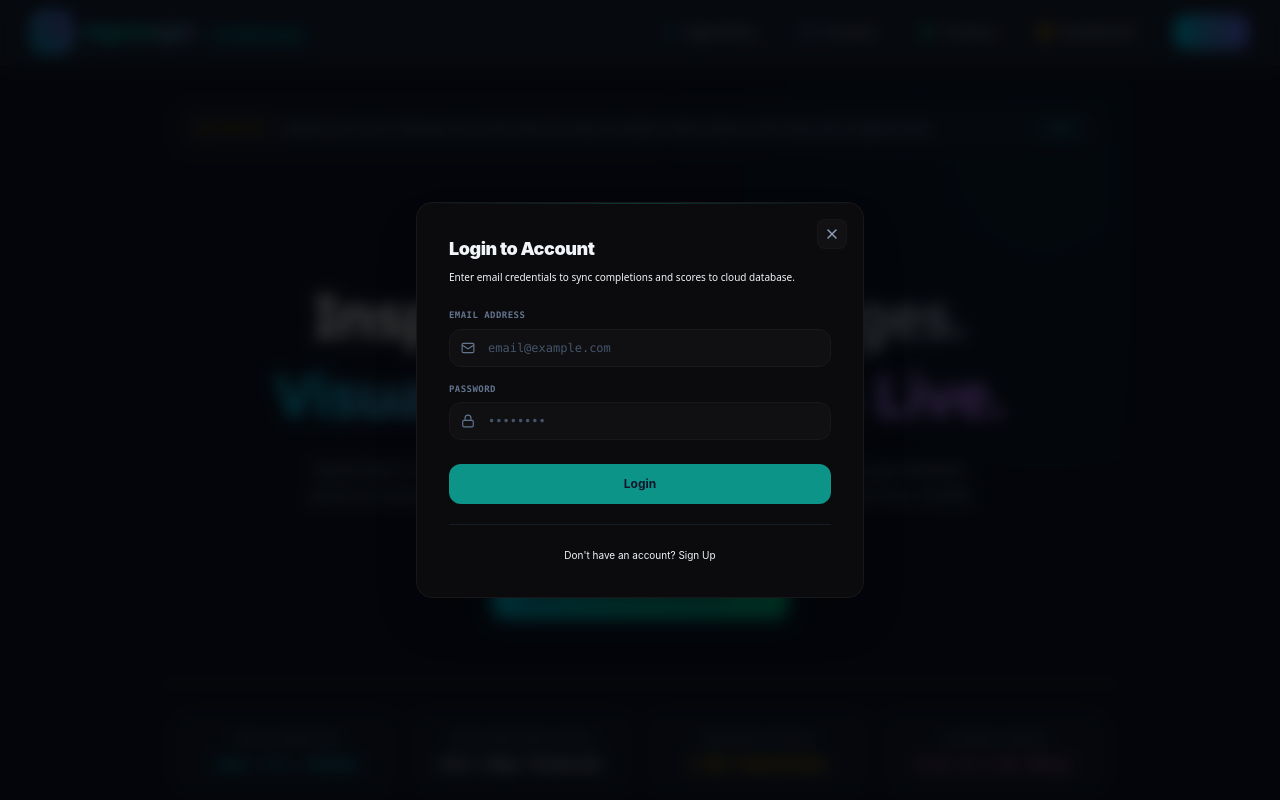
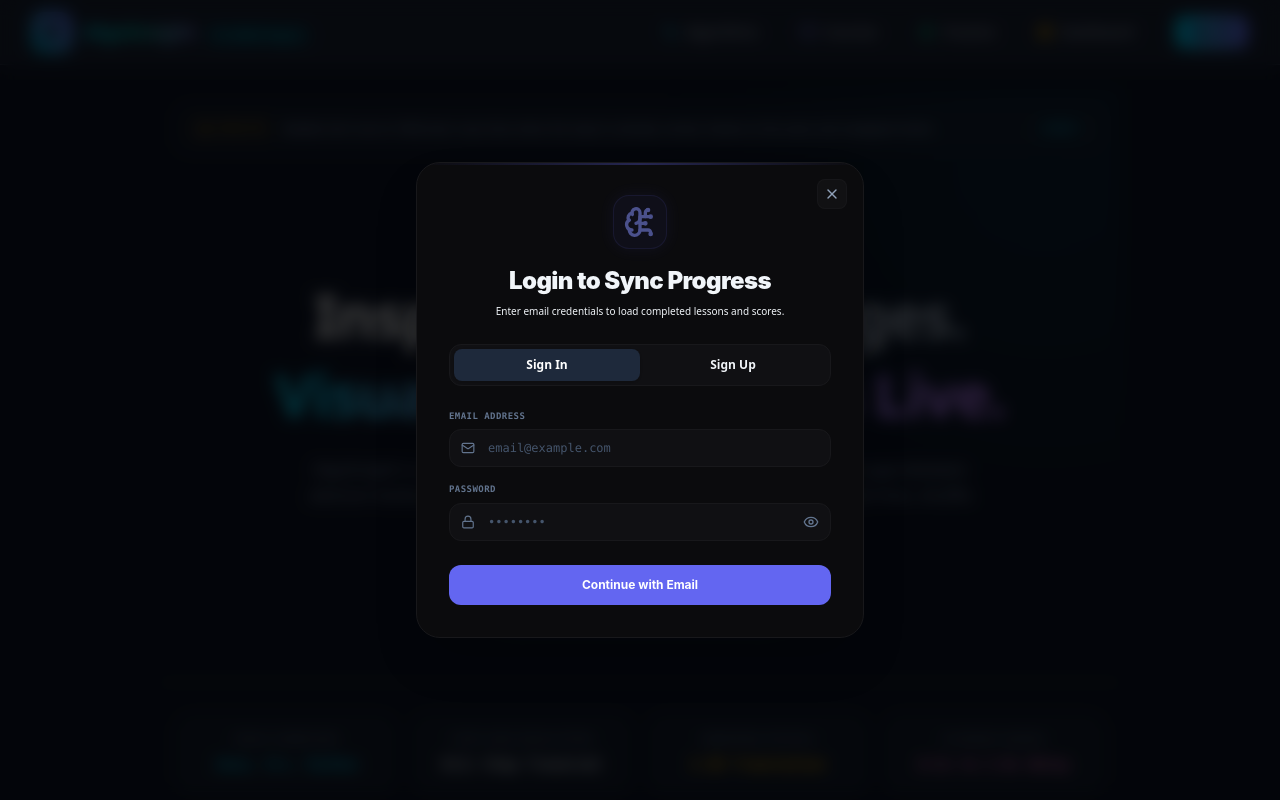
Before and after one commit to deekshagarg1/AlgoInsight, a React (Vite) app in the folder client/: page /#/home in a window 1280 px wide. Both pictures are taken after a click on the button "Sign In". Shown: the top 800 px of the page. Built offline with nearby package versions, Linux system fonts and the light colour scheme.

Commit message:
feat: implement custom Toast alerts and upgrade AuthModal design with tab selectors

```diff
--- a/client/src/components/AuthModal.jsx
+++ b/client/src/components/AuthModal.jsx
@@ -1,6 +1,6 @@
 import React from 'react';
 import { AuthContext } from '../context/AuthContext';
-import { X, Lock, Mail, User, AlertCircle, Loader2 } from 'lucide-react';
+import { X, Lock, Mail, User, AlertCircle, Loader2, Eye, EyeOff, BrainCircuit } from 'lucide-react';
 
 export default function AuthModal({ isOpen, onClose, onSuccess }) {
   const { login, signup } = React.useContext(AuthContext);
@@ -8,15 +8,35 @@ export default function AuthModal({ isOpen, onClose, onSuccess }) {
   const [name, setName] = React.useState('');
   const [email, setEmail] = React.useState('');
   const [password, setPassword] = React.useState('');
+  const [showPassword, setShowPassword] = React.useState(false);
 
   const [error, setError] = React.useState('');
   const [loading, setLoading] = React.useState(false);
+
+  // Password criteria calculations (preserved exactly)
+  const hasMinLength = password.length >= 6;
+  const hasNumber = /\d/.test(password);
+  const hasSpecialOrUpper = /[A-Z]/.test(password) || /[^a-zA-Z0-9]/.test(password);
+
+  const getPasswordScore = () => {
+    let score = 0;
+    if (password.length > 0) {
+      if (hasMinLength) score++;
+      if (hasNumber) score++;
+      if (hasSpecialOrUpper) score++;
+    }
+    return score;
+  };
+
+  const passwordScore = getPasswordScore();
+  const isPasswordStrong = passwordScore === 3;
 
   // Reset fields when modal toggles open status or login/signup modes
   React.useEffect(() => {
     setName('');
     setEmail('');
     setPassword('');
+    setShowPassword(false);
     setError('');
   }, [isOpen, isLoginMode]);
 
@@ -25,6 +45,13 @@ export default function AuthModal({ isOpen, onClose, onSuccess }) {
   const handleSubmit = async (e) => {
     e.preventDefault();
     setError('');
+
+    // Block submission if password is weak during Signup (preserved exactly)
+    if (!isLoginMode && !isPasswordStrong) {
+      setError('Please choose a stronger password that meets all checklist requirements.');
+      return;
+    }
+
     setLoading(true);
 
     try {
@@ -51,9 +78,9 @@ export default function AuthModal({ isOpen, onClose, onSuccess }) {
       ></div>
 
       {/* Modal Container */}
-      <div className="relative w-full max-w-md bg-[#0b0b0d] border border-[#18181b] rounded-2xl p-6 sm:p-8 shadow-2xl overflow-hidden animate-in fade-in zoom-in-95 duration-200 text-left">
+      <div className="relative w-full max-w-md bg-[#0b0b0d] border border-[#18181b] rounded-3xl p-6 sm:p-8 shadow-2xl overflow-hidden animate-in fade-in zoom-in-95 duration-200 text-left">
         {/* Top Glow boundary line */}
-        <div className="absolute top-0 inset-x-0 h-[1.5px] bg-gradient-to-r from-transparent via-[#0d9488]/30 to-transparent"></div>
+        <div className="absolute top-0 inset-x-0 h-[1.5px] bg-gradient-to-r from-transparent via-indigo-500/30 to-transparent"></div>
 
         {/* Close Button */}
         <button
@@ -63,21 +90,50 @@ export default function AuthModal({ isOpen, onClose, onSuccess }) {
           <X className="w-4 h-4" />
         </button>
 
-        {/* Header Title details */}
-        <div className="flex flex-col gap-1.5 mb-6 pr-6">
-          <h2 className="text-base sm:text-lg font-black text-slate-100 tracking-tight font-sans">
-            {isLoginMode ? 'Login to Account' : 'Create Student Profile'}
+        {/* Brand Logo & Title Header */}
+        <div className="flex flex-col items-center text-center mb-6">
+          <div className="p-2.5 bg-indigo-500/10 border border-indigo-500/20 rounded-2xl shadow-[0_0_15px_rgba(99,102,241,0.15)] flex items-center justify-center mb-4 animate-pulse">
+            <BrainCircuit className="w-8 h-8 text-indigo-400 stroke-[2.5]" />
+          </div>
+          <h2 className="text-xl sm:text-2xl font-black text-slate-100 tracking-tight font-sans">
+            {isLoginMode ? 'Login to Sync Progress' : 'Create Student Profile'}
           </h2>
-          <p className="text-[10px] text-slate-450 leading-relaxed font-medium">
+          <p className="text-[10px] text-slate-450 leading-relaxed font-medium mt-1.5 max-w-xs">
             {isLoginMode
-              ? 'Enter email credentials to sync completions and scores to cloud database.'
+              ? 'Enter email credentials to load completed lessons and scores.'
               : 'Sign up to keep perfect flame streaks active from any browser.'}
           </p>
         </div>
 
+        {/* Pill Mode Switcher Tab Bar */}
+        <div className="flex p-1 bg-[#101013] border border-[#18181b] rounded-xl mb-6">
+          <button
+            type="button"
+            onClick={() => setIsLoginMode(true)}
+            className={`flex-1 py-2 text-xs font-semibold rounded-lg cursor-pointer transition-all border-none ${
+              isLoginMode
+                ? 'bg-[#1e293b] text-white shadow-sm border border-slate-700/50'
+                : 'text-slate-455 hover:text-white bg-transparent'
+            }`}
+          >
+            Sign In
+          </button>
+          <button
+            type="button"
+            onClick={() => setIsLoginMode(false)}
+            className={`flex-1 py-2 text-xs font-semibold rounded-lg cursor-pointer transition-all border-none ${
+              !isLoginMode
+                ? 'bg-[#1e293b] text-white shadow-sm border border-slate-700/50'
+                : 'text-slate-455 hover:text-white bg-transparent'
+            }`}
+          >
+            Sign Up
+          </button>
+        </div>
+
         {/* Form Errors alerts */}
         {error && (
-          <div className="mb-4 p-3 rounded-xl border border-rose-500/15 bg-rose-500/10 text-rose-450 text-[11px] leading-relaxed flex items-start gap-2.5">
+          <div className="mb-4 p-3 rounded-xl border border-rose-500/15 bg-rose-500/10 text-rose-455 text-[11px] leading-relaxed flex items-start gap-2.5 animate-in fade-in duration-200">
             <AlertCircle className="w-4 h-4 shrink-0 mt-0.5" />
             <span>{error}</span>
           </div>
@@ -88,7 +144,7 @@ export default function AuthModal({ isOpen, onClose, onSuccess }) {
 
           {/* Name Field (signup only) */}
           {!isLoginMode && (
-            <div className="flex flex-col gap-1.5">
+            <div className="flex flex-col gap-1.5 animate-in fade-in duration-200">
               <label className="text-[9px] font-bold font-mono tracking-wider text-slate-500 uppercase">Your Name</label>
               <div className="relative">
                 <span className="absolute inset-y-0 left-3 flex items-center text-slate-500">
@@ -100,7 +156,7 @@ export default function AuthModal({ isOpen, onClose, onSuccess }) {
                   placeholder="Enter name"
                   value={name}
                   onChange={(e) => setName(e.target.value)}
-                  className="w-full pl-9.5 pr-3.5 py-2.5 rounded-xl border border-[#18181b] bg-[#101013] text-xs text-slate-200 placeholder-slate-600 focus:outline-none focus:border-[#0d9488]/50 focus:shadow-[0_0_12px_rgba(13,148,136,0.06)] transition-all font-mono"
+                  className="w-full pl-9.5 pr-3.5 py-2.5 rounded-xl border border-[#18181b] bg-[#101013] text-xs text-slate-200 placeholder-slate-600 focus:outline-none focus:border-indigo-500/50 focus:shadow-[0_0_12px_rgba(99,102,241,0.06)] transition-all font-mono"
                 />
               </div>
             </div>
@@ -119,7 +175,7 @@ export default function AuthModal({ isOpen, onClose, onSuccess }) {
                 placeholder="email@example.com"
                 value={email}
                 onChange={(e) => setEmail(e.target.value)}
-                className="w-full pl-9.5 pr-3.5 py-2.5 rounded-xl border border-[#18181b] bg-[#101013] text-xs text-slate-200 placeholder-slate-600 focus:outline-none focus:border-[#0d9488]/50 focus:shadow-[0_0_12px_rgba(13,148,136,0.06)] transition-all font-mono"
+                className="w-full pl-9.5 pr-3.5 py-2.5 rounded-xl border border-[#18181b] bg-[#101013] text-xs text-slate-200 placeholder-slate-600 focus:outline-none focus:border-indigo-500/50 focus:shadow-[0_0_12px_rgba(99,102,241,0.06)] transition-all font-mono"
               />
             </div>
           </div>
@@ -132,21 +188,79 @@ export default function AuthModal({ isOpen, onClose, onSuccess }) {
                 <Lock className="w-3.5 h-3.5" />
               </span>
               <input
-                type="password"
+                type={showPassword ? "text" : "password"}
                 required
                 placeholder="••••••••"
                 value={password}
                 onChange={(e) => setPassword(e.target.value)}
-                className="w-full pl-9.5 pr-3.5 py-2.5 rounded-xl border border-[#18181b] bg-[#101013] text-xs text-slate-200 placeholder-slate-600 focus:outline-none focus:border-[#0d9488]/50 focus:shadow-[0_0_12px_rgba(13,148,136,0.06)] transition-all font-mono"
+                className="w-full pl-9.5 pr-10 py-2.5 rounded-xl border border-[#18181b] bg-[#101013] text-xs text-slate-200 placeholder-slate-600 focus:outline-none focus:border-indigo-500/50 focus:shadow-[0_0_12px_rgba(99,102,241,0.06)] transition-all font-mono"
               />
+              <button
+                type="button"
+                onClick={() => setShowPassword(!showPassword)}
+                className="absolute inset-y-0 right-3 flex items-center text-slate-500 hover:text-slate-350 cursor-pointer bg-transparent border-none focus:outline-none"
+              >
+                {showPassword ? (
+                  <EyeOff className="w-4 h-4" />
+                ) : (
+                  <Eye className="w-4 h-4" />
+                )}
+              </button>
             </div>
+
+            {/* Dynamic Password Strength Meter & Checklist Rules (Signup Only, preserved exactly) */}
+            {!isLoginMode && password.length > 0 && (
+              <div className="flex flex-col gap-2 mt-1.5 p-3 rounded-xl bg-[#101013] border border-[#18181b] animate-in fade-in slide-in-from-top-1 duration-200">
+                <div className="flex justify-between items-center text-[8.5px] font-mono text-slate-500 font-bold uppercase">
+                  <span>Password Strength:</span>
+                  <span className={
+                    passwordScore === 1 ? 'text-rose-455 font-bold' :
+                    passwordScore === 2 ? 'text-amber-500 font-bold' :
+                    passwordScore === 3 ? 'text-emerald-450 font-bold' : 'text-slate-500'
+                  }>
+                    {passwordScore === 1 ? 'Weak' :
+                     passwordScore === 2 ? 'Medium' :
+                     passwordScore === 3 ? 'Strong' : 'Very Weak'}
+                  </span>
+                </div>
+
+                {/* Grid indicator bars */}
+                <div className="grid grid-cols-3 gap-1.5 h-1 w-full bg-slate-900/60 rounded-full overflow-hidden">
+                  <div className={`h-full rounded-full transition-all duration-300 ${passwordScore >= 1 ? 'bg-rose-500' : 'bg-transparent'}`} />
+                  <div className={`h-full rounded-full transition-all duration-300 ${passwordScore >= 2 ? 'bg-amber-500' : 'bg-transparent'}`} />
+                  <div className={`h-full rounded-full transition-all duration-300 ${passwordScore >= 3 ? 'bg-emerald-500' : 'bg-transparent'}`} />
+                </div>
+
+                {/* Criteria checklists */}
+                <div className="flex flex-col gap-1 mt-1 border-t border-slate-900/40 pt-2 text-[8px] font-mono">
+                  <div className="flex items-center gap-1.5 font-medium transition-colors">
+                    <span className={`w-1.5 h-1.5 rounded-full ${hasMinLength ? 'bg-emerald-450 shadow-[0_0_6px_#10b981]' : 'bg-slate-700'}`} />
+                    <span className={hasMinLength ? 'text-slate-350 font-bold animate-pulse' : 'text-slate-500'}>
+                      At least 6 characters
+                    </span>
+                  </div>
+                  <div className="flex items-center gap-1.5 font-medium transition-colors">
+                    <span className={`w-1.5 h-1.5 rounded-full ${hasNumber ? 'bg-emerald-450 shadow-[0_0_6px_#10b981]' : 'bg-slate-700'}`} />
+                    <span className={hasNumber ? 'text-slate-350 font-bold animate-pulse' : 'text-slate-500'}>
+                      Contains at least one number
+                    </span>
+                  </div>
+                  <div className="flex items-center gap-1.5 font-medium transition-colors">
+                    <span className={`w-1.5 h-1.5 rounded-full ${hasSpecialOrUpper ? 'bg-emerald-450 shadow-[0_0_6px_#10b981]' : 'bg-slate-700'}`} />
+                    <span className={hasSpecialOrUpper ? 'text-slate-350 font-bold animate-pulse' : 'text-slate-500'}>
+                      Contains uppercase / special character
+                    </span>
+                  </div>
+                </div>
+              </div>
+            )}
           </div>
 
           {/* Submit Trigger Button */}
           <button
             type="submit"
-            disabled={loading}
-            className="w-full py-3 bg-[#0d9488] hover:bg-[#0f766e] disabled:opacity-50 text-slate-950 text-xs font-bold rounded-xl cursor-pointer active:scale-[0.99] transition-all flex items-center justify-center gap-1.5 border-none mt-2 font-sans"
+            disabled={loading || (!isLoginMode && !isPasswordStrong)}
+            className="w-full py-3 bg-indigo-500 hover:bg-indigo-600 disabled:opacity-30 disabled:cursor-not-allowed text-white text-xs font-bold rounded-xl cursor-pointer active:scale-[0.99] transition-all flex items-center justify-center gap-1.5 border-none mt-2 font-sans"
           >
             {loading ? (
               <>
@@ -154,24 +268,12 @@ export default function AuthModal({ isOpen, onClose, onSuccess }) {
                 <span>Authenticating...</span>
               </>
             ) : (
-              <span>{isLoginMode ? 'Login' : 'Sign Up'}</span>
+              <span>{isLoginMode ? 'Continue with Email' : 'Register Profile'}</span>
             )}
           </button>
 
         </form>
 
-        {/* Toggle Mode Footer */}
-        <div className="mt-5 border-t border-slate-900/60 pt-4 text-center">
-          <button
-            onClick={() => setIsLoginMode(!isLoginMode)}
-            className="text-[10px] text-slate-450 hover:text-white transition-colors cursor-pointer bg-transparent border-none font-sans"
-          >
-            {isLoginMode
-              ? "Don't have an account? Sign Up"
-              : "Already have an account? Login"}
-          </button>
-        </div>
-
       </div>
     </div>
   );
--- /dev/null
+++ b/client/src/context/ToastContext.jsx
@@ -0,0 +1,69 @@
+import React, { createContext, useState, useCallback } from 'react';
+import { X, CheckCircle, AlertTriangle, Info } from 'lucide-react';
+
+export const ToastContext = createContext();
+
+export const ToastProvider = ({ children }) => {
+  const [toasts, setToasts] = useState([]);
+
+  const removeToast = useCallback((id) => {
+    setToasts((prevToasts) => prevToasts.filter((toast) => toast.id !== id));
+  }, []);
+
+  const addToast = useCallback((message, type = 'success') => {
+    const id = Date.now() + Math.random().toString(36).substr(2, 9);
+    setToasts((prevToasts) => [...prevToasts, { id, message, type }]);
+
+    // Auto-remove toast after 4 seconds
+    setTimeout(() => {
+      removeToast(id);
+    }, 4000);
+  }, [removeToast]);
+
+  return (
+    <ToastContext.Provider value={{ addToast, removeToast }}>
+      {children}
+
+      {/* Floating Toast Notification Container */}
+      <div className="fixed top-4 right-4 z-[9999] flex flex-col gap-2.5 w-full max-w-xs pointer-events-none select-none">
+        {toasts.map((toast) => {
+          const isSuccess = toast.type === 'success';
+          const isError = toast.type === 'error';
+
+          let icon = <Info className="w-4.5 h-4.5 text-indigo-400" />;
+          let cardStyle = 'border-y border-r border-indigo-500/10 border-l-[3.5px] border-l-indigo-500 shadow-[0_0_25px_rgba(99,102,241,0.06)]';
+          if (isSuccess) {
+            icon = <CheckCircle className="w-4.5 h-4.5 text-emerald-450" />;
+            cardStyle = 'border-y border-r border-emerald-500/10 border-l-[3.5px] border-l-emerald-500 shadow-[0_0_25px_rgba(16,185,129,0.06)]';
+          } else if (isError) {
+            icon = <AlertTriangle className="w-4.5 h-4.5 text-rose-450" />;
+            cardStyle = 'border-y border-r border-rose-500/10 border-l-[3.5px] border-l-rose-500 shadow-[0_0_25px_rgba(244,63,94,0.06)]';
+          }
+
+          return (
+            <div
+              key={toast.id}
+              className={`pointer-events-auto flex items-start gap-3 p-3.5 rounded-xl bg-[#191a23]/95 backdrop-blur-md text-left transition-all duration-300 transform animate-in slide-in-from-right-5 fade-in duration-300 ${cardStyle}`}
+            >
+              {/* Icon indicator */}
+              <div className="shrink-0 mt-0.5">{icon}</div>
+
+              {/* Message text details */}
+              <div className="flex-1 text-[11px] leading-relaxed text-slate-200 font-sans pr-4 font-semibold">
+                {toast.message}
+              </div>
+
+              {/* Close trigger button */}
+              <button
+                onClick={() => removeToast(toast.id)}
+                className="shrink-0 p-0.5 rounded-lg hover:bg-slate-800/50 text-slate-500 hover:text-slate-300 cursor-pointer bg-transparent border-none focus:outline-none"
+              >
+                <X className="w-3.5 h-3.5" />
+              </button>
+            </div>
+          );
+        })}
+      </div>
+    </ToastContext.Provider>
+  );
+};
--- a/client/src/main.jsx
+++ b/client/src/main.jsx
@@ -3,11 +3,14 @@ import { createRoot } from 'react-dom/client'
 import './index.css'
 import App from './App.jsx'
 import { AuthProvider } from './context/AuthContext'
+import { ToastProvider } from './context/ToastContext'
 
 createRoot(document.getElementById('root')).render(
   <StrictMode>
-    <AuthProvider>
-      <App />
-    </AuthProvider>
+    <ToastProvider>
+      <AuthProvider>
+        <App />
+      </AuthProvider>
+    </ToastProvider>
   </StrictMode>,
 )
```
Also changed, not shown: client/src/components/BarVisualizer.jsx (+7 -7 lines), client/src/context/AuthContext.jsx (+17 -0 lines).
